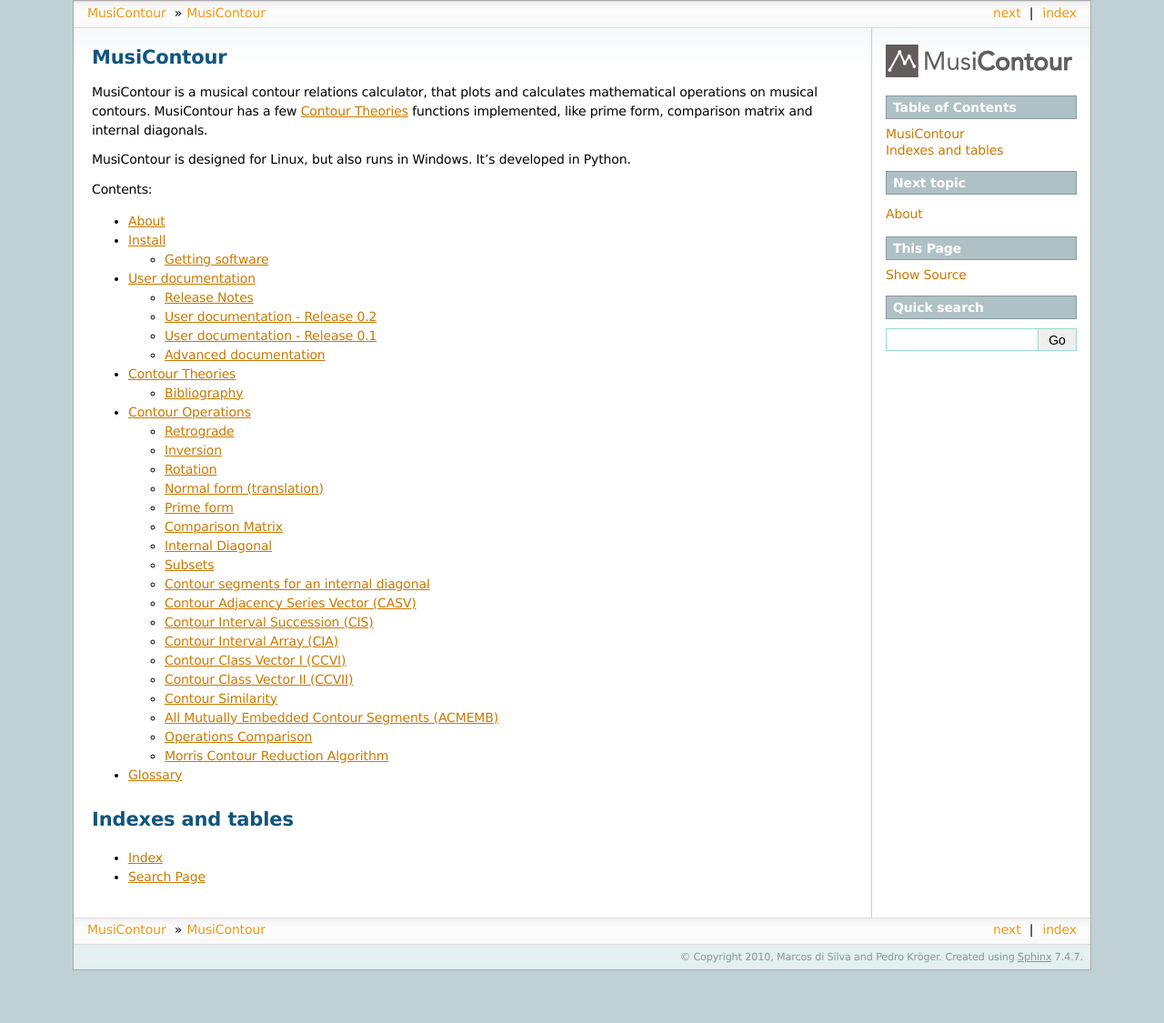
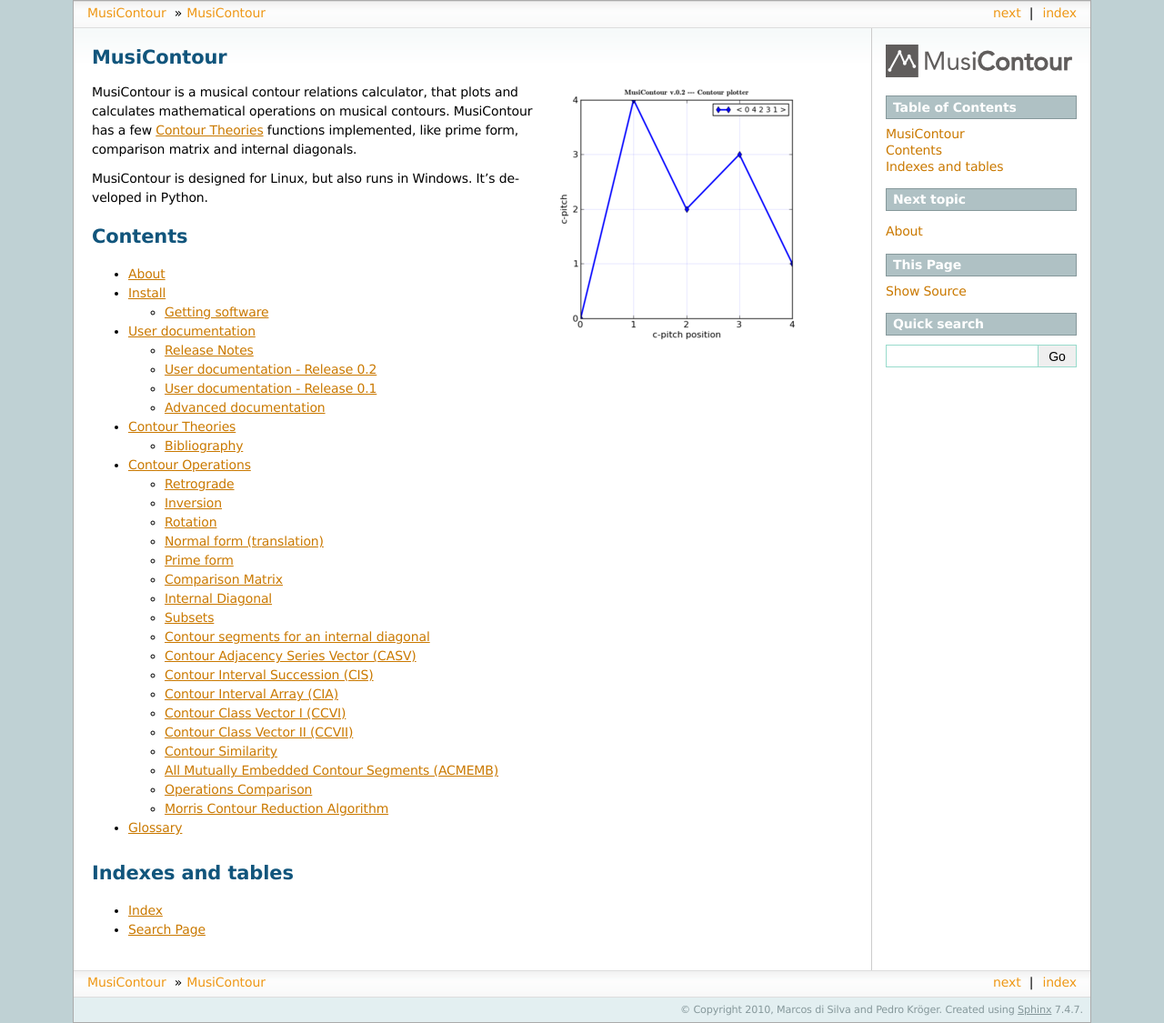
Before and after one commit to msampaio/musicontour, a Sphinx documentation site: the page built from doc/index.rst, in a window 1280 px wide. Shown: the whole page at 91% size. Built offline with Sphinx 7.4.7, drawn with Linux system fonts in a browser that asks for light colours; formulas are drawn with MathJax 3; before the commit the page ends 1067 px from its top, so only the background shows below that.

Commit message:
Inserts contour figure in webpage welcome page
* improves paragraphs style

```diff
--- a/doc/index.rst
+++ b/doc/index.rst
@@ -5,6 +5,9 @@
 
 MusiContour
 ===========
+
+.. image:: figs/04231.png
+   :align: right
 
 MusiContour is a musical contour relations calculator, that plots and
 calculates mathematical operations on musical contours. MusiContour
@@ -15,7 +18,9 @@
 MusiContour is designed for Linux, but also runs in Windows. It's
 developed in Python.
 
-Contents:
+
+Contents
+========
 
 .. toctree::
    :maxdepth: 2
```
Also changed, not shown: doc/figs/04231.png (added).
